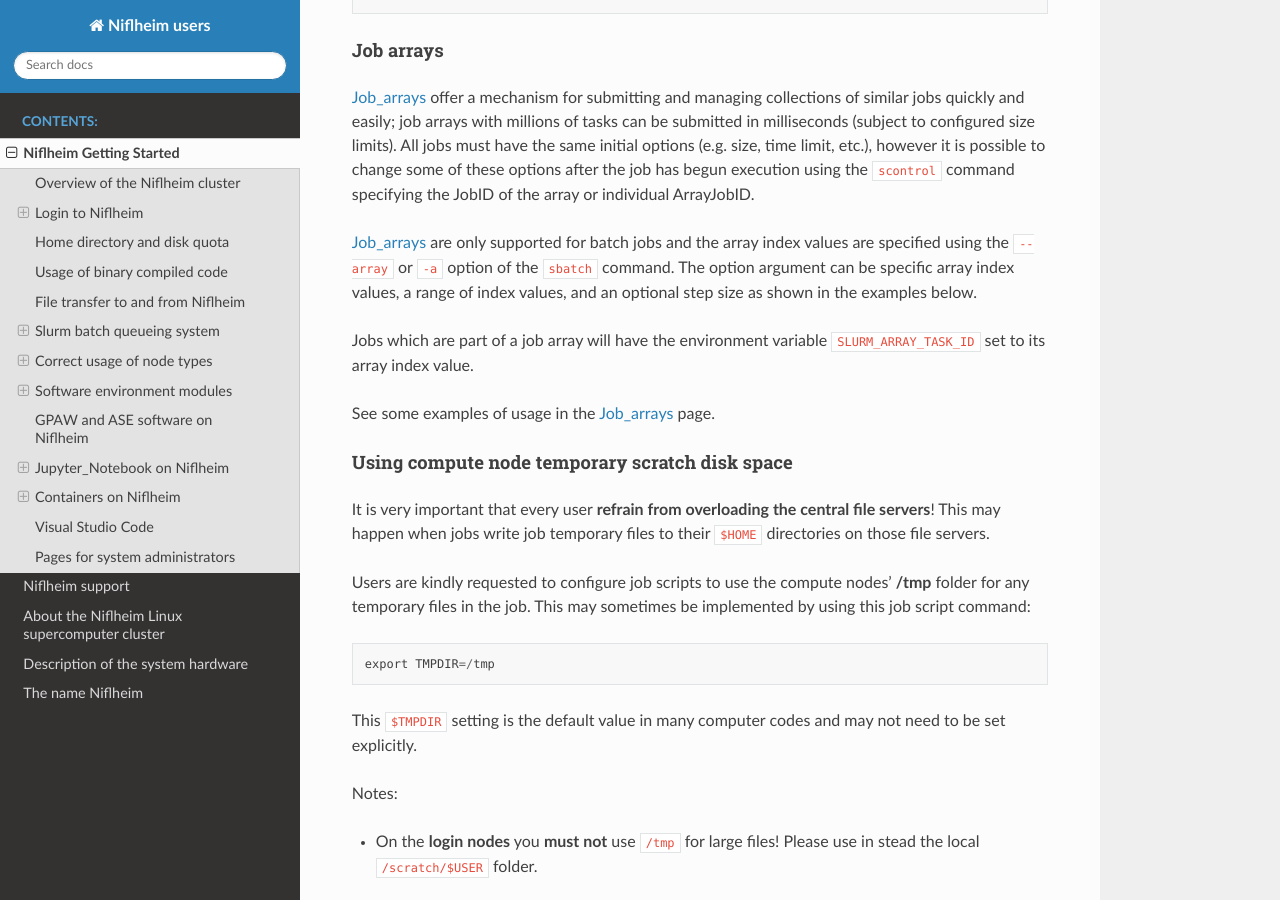
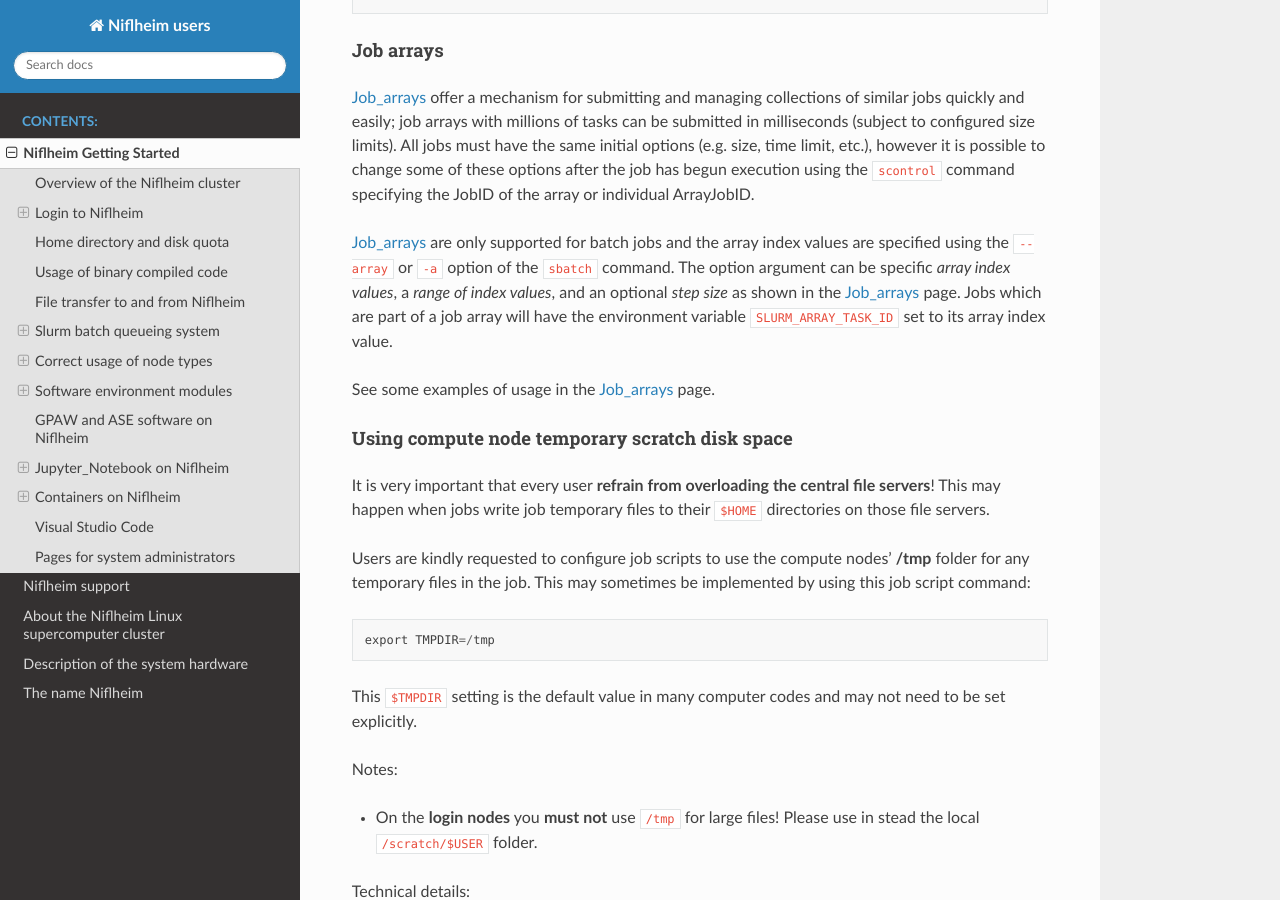
Before and after one commit to OleHolmNielsen/Niflheim_users, a Sphinx documentation site: the page built from docs/Niflheim_Getting_Started.rst, in a window 1280 px wide and 900 px high, scrolled down 9805 px. Built offline with Sphinx 7.4.7 and the Read the Docs theme 3.1.0, drawn with Linux system fonts in a browser that asks for light colours.

Commit message:
Minor edit

```diff
--- a/docs/Niflheim_Getting_Started.rst
+++ b/docs/Niflheim_Getting_Started.rst
@@ -538,8 +538,7 @@
 specifying the JobID of the array or individual ArrayJobID.
 
 Job_arrays_ are only supported for batch jobs and the array index values are specified using the ``--array`` or ``-a`` option of the ``sbatch`` command.
-The option argument can be specific array index values, a range of index values, and an optional step size as shown in the examples below.
-
+The option argument can be specific *array index values*, a *range of index values*, and an optional *step size* as shown in the Job_arrays_ page.
 Jobs which are part of a job array will have the environment variable ``SLURM_ARRAY_TASK_ID`` set to its array index value.
 
 See some examples of usage in the Job_arrays_ page.
```
